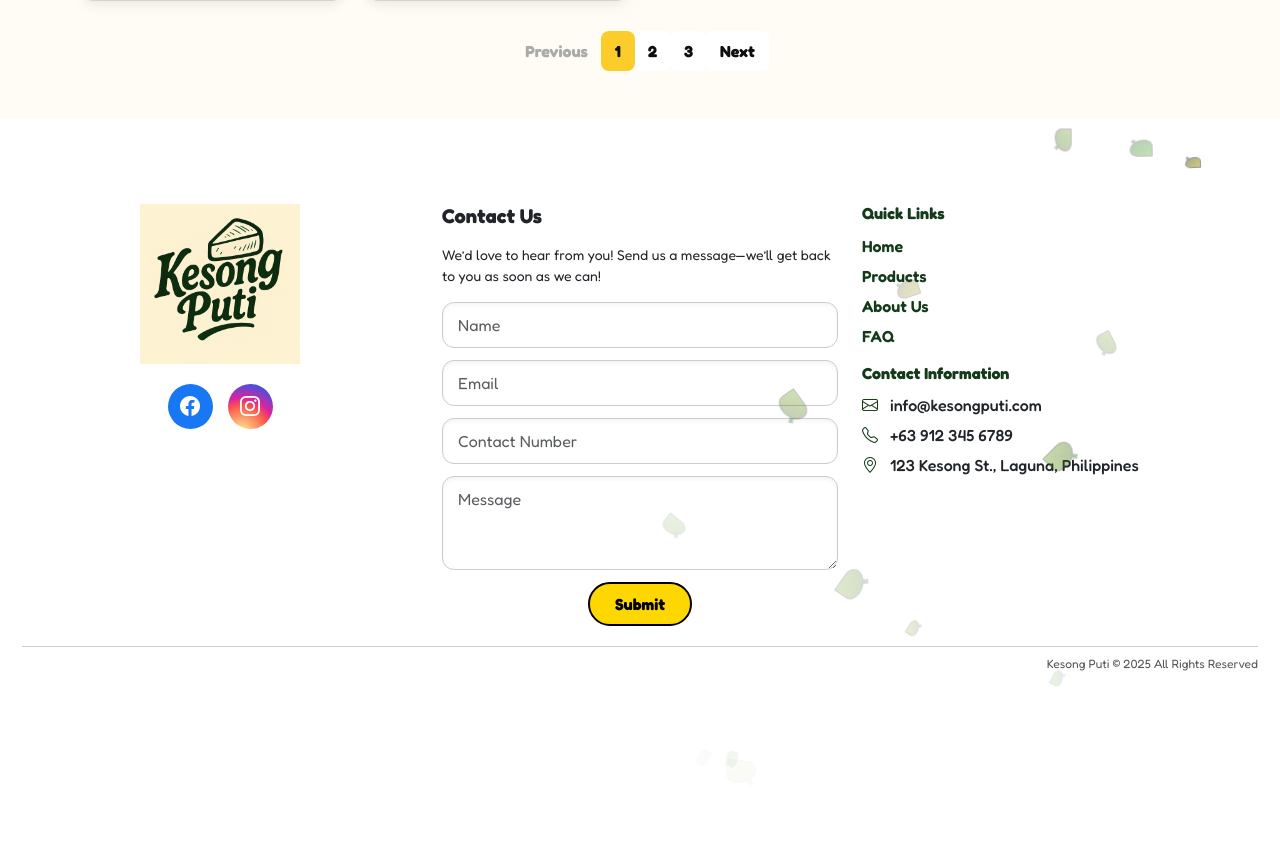
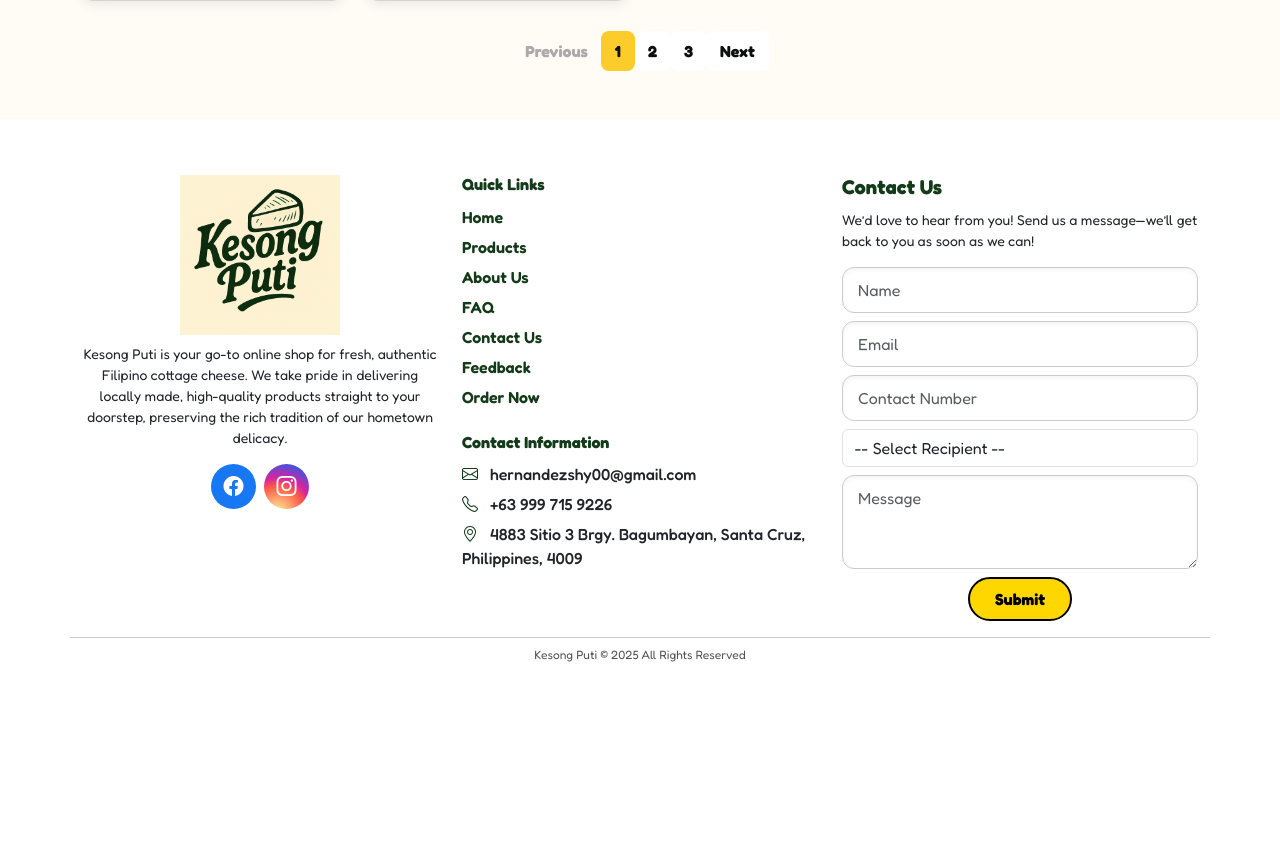
Before and after one commit to LalaineConde/KesongPuti-Website, a PHP site: page /interfaces/customer/products.php in a window 1280 px wide. Shown: the part 1594-2440 px from the top of the page. After the commit the page ends 2256 px from the top, so only its background shows below. Run offline with PHP 8.4, Linux system fonts and the light colour scheme; data comes from the database, SQL or seed files in the repository; some web fonts are replaced.

Commit message:
footer
separated the footer

```diff
--- /dev/null
+++ b/includes/footer.php
@@ -0,0 +1,164 @@
+<!DOCTYPE html>
+<html lang="en">
+  <head>
+    <meta charset="utf-8" />
+    <meta name="viewport" content="width=device-width, initial-scale=1" />
+    <title></title>
+
+    <!-- BOOTSTRAP -->
+    <link
+      href="https://cdn.jsdelivr.net/npm/bootstrap@5.3.7/dist/css/bootstrap.min.css"
+      rel="stylesheet"
+      integrity="sha384-LN+7fdVzj6u52u30Kp6M/trliBMCMKTyK833zpbD+pXdCLuTusPj697FH4R/5mcr"
+      crossorigin="anonymous"
+    >
+
+    <!-- ICONS -->
+    <link
+      href="https://cdn.jsdelivr.net/npm/bootstrap-icons/font/bootstrap-icons.css"
+      rel="stylesheet"
+    >
+
+    <!-- CSS -->
+    <link rel="stylesheet" href="../../css/styles.css" >
+  </head>
+<body>
+
+
+<!-- FOOTER -->
+<footer>
+  <div class="container footer-container">
+    <div class="row">
+      <!-- Logo & Social -->
+      <div class="col-md-4 col-sm-12 text-center footer-logo">
+        <img src="../../assets/logo.png" alt="Kesong Puti Logo" />
+        <p class="small mt-2">
+          Kesong Puti is your go-to online shop for fresh, authentic Filipino cottage cheese.
+          We take pride in delivering locally made, high-quality products straight to your
+          doorstep, preserving the rich tradition of our hometown delicacy.
+        </p>
+        <div class="social-icons d-flex justify-content-center gap-2 mt-2">
+          <a href="https://www.facebook.com/AlohaKesorbetes" target="_blank" class="social-circle facebook">
+            <i class="bi bi-facebook"></i>
+          </a>
+          <a href="https://www.instagram.com/arlene_macalinao_kesongputi/" target="_blank" class="social-circle instagram">
+            <i class="bi bi-instagram"></i>
+          </a>
+        </div>
+      </div>
+
+      <!-- Links & Contact Info -->
+      <div class="col-md-4 col-sm-12">
+        <div class="footer-links">
+          <h6 class="footer-title">Quick Links</h6>
+          <a href="#">Home</a>
+          <a href="#">Products</a>
+          <a href="#">About Us</a>
+          <a href="#">FAQ</a>
+          <a href="#">Contact Us</a>
+          <a href="#">Feedback</a>
+          <a href="#">Order Now</a>
+        </div>
+        <div class="contact-info mt-4">
+          <h6 class="footer-title mt-3">Contact Information</h6>
+          <p><a href="https://www.instagram.com/arlene_macalinao_kesongputi/" target="_blank" class="contact-info"><i class="bi bi-envelope"></i> hernandezshy00@gmail.com </a></p>
+          <p><a href="tel:+639997159226"><i class="bi bi-telephone"></i> +63 999 715 9226 </a></p>
+          <p><a href="https://maps.app.goo.gl/XhDrJM3vM9fk9WPg9" target="_blank">
+              <i class="bi bi-geo-alt"></i> 4883 Sitio 3 Brgy. Bagumbayan, Santa Cruz, Philippines, 4009
+            </a>
+          </p>
+        </div>
+      </div>
+
+<!-- Contact Form -->
+<div class="col-md-4 contact-form">
+  <h5 class="footer-title">Contact Us</h5>
+  <p class="small">
+    We’d love to hear from you! Send us a message—we’ll get back to
+    you as soon as we can!
+  </p>
+
+  <form action="save-message.php" method="POST">
+    <!-- Name -->
+    <input
+      type="text"
+      name="name"
+      class="form-control mb-2"
+      placeholder="Name"
+      required
+    />
+
+    <!-- Email -->
+    <input
+      type="email"
+      name="email"
+      class="form-control mb-2"
+      placeholder="Email"
+      required
+    />
+
+    <!-- Contact Number -->
+    <input
+      type="text"
+      name="contact"
+      class="form-control mb-2"
+      placeholder="Contact Number"
+    />
+
+    <!-- Recipient Dropdown -->
+    <select name="recipient" class="form-control mb-2" required>
+      <option value="">-- Select Recipient --</option>
+      <?php
+        require '../../connection.php';
+
+        // Fetch all super admins
+        $superQuery = "SELECT super_id, username FROM super_admin";
+        $superResult = mysqli_query($connection, $superQuery);
+
+        while ($row = mysqli_fetch_assoc($superResult)) {
+            echo '<option value="super_' . $row['super_id'] . '">'
+              . htmlspecialchars($row['username']) . ' (Super Admin)'
+              . '</option>';
+        }
+
+        // Fetch all admins
+        $adminQuery = "SELECT admin_id, username FROM admins";
+        $adminResult = mysqli_query($connection, $adminQuery);
+
+        while ($row = mysqli_fetch_assoc($adminResult)) {
+            echo '<option value="admin_' . $row['admin_id'] . '">'
+              . htmlspecialchars($row['username']) . ' (Admin)'
+              . '</option>';
+        }
+      ?>
+    </select>
+
+    <!-- Message -->
+    <textarea
+      name="message"
+      class="form-control mb-2"
+      rows="3"
+      placeholder="Message"
+      required
+    ></textarea>
+
+    <!-- Submit Button -->
+    <button type="submit" class="submit-btn mt-2">Submit</button>
+  </form>
+</div>
+
+
+    <!-- Bottom -->
+    <div class="footer-bottom text-center mt-3">
+      Kesong Puti © 2025 All Rights Reserved
+    </div>
+  </div>
+</footer>
+<!-- FOOTER -->
+
+
+<!-- FUNCTIONS -->
+
+<!-- FUNCTIONS -->
+</body>
+</html>
--- a/interfaces/customer/products.php
+++ b/interfaces/customer/products.php
@@ -199,91 +199,6 @@
     </section>
     <!-- PRODUCTS -->
 
-    <!-- FOOTER -->
-    <footer>
-      <div class="container-fluid footer-container">
-        <div id="leaves">
-          <i></i>
-          <i></i>
-          <i></i>
-          <i></i>
-          <i></i>
-          <i></i>
-          <i></i>
-          <i></i>
-          <i></i>
-          <i></i>
-          <i></i>
-          <i></i>
-          <i></i>
-          <i></i>
-          <i></i>
-        </div>
-        <div class="row gy-4">
-          <!-- Logo + Social -->
-          <div class="col-md-4 text-center footer-logo">
-            <img src="../../assets/logo.png" alt="Kesong Puti Logo" />
-            <div class="social-icons">
-              <div class="social-circle facebook">
-                <i class="bi bi-facebook"></i>
-              </div>
-              <div class="social-circle instagram">
-                <i class="bi bi-instagram"></i>
-              </div>
-            </div>
-          </div>
-
-          <!-- Contact Form -->
-          <div class="col-md-4 contact-form">
-            <h5 class="fw-bold mb-3">Contact Us</h5>
-            <p class="small">
-              We’d love to hear from you! Send us a message—we’ll get back to
-              you as soon as we can!
-            </p>
-            <form>
-              <input type="text" class="form-control" placeholder="Name" />
-              <input type="email" class="form-control" placeholder="Email" />
-              <input
-                type="text"
-                class="form-control"
-                placeholder="Contact Number"
-              />
-              <textarea
-                class="form-control"
-                rows="3"
-                placeholder="Message"
-              ></textarea>
-              <button type="submit" class="submit-btn mt-2">Submit</button>
-            </form>
-          </div>
-
-          <!-- Links & Info -->
-          <div class="col-md-4">
-            <div class="footer-links">
-              <h6 class="footer-title">Quick Links</h6>
-              <a href="#">Home</a>
-              <a href="#">Products</a>
-              <a href="#">About Us</a>
-              <a href="#">FAQ</a>
-            </div>
-            <div class="contact-info">
-              <h6 class="footer-title mt-3">Contact Information</h6>
-              <p><i class="bi bi-envelope"></i> info@kesongputi.com</p>
-              <p><i class="bi bi-telephone"></i> +63 912 345 6789</p>
-              <p>
-                <i class="bi bi-geo-alt"></i> 123 Kesong St., Laguna,
-                Philippines
-              </p>
-            </div>
-          </div>
-        </div>
-
-        <!-- Bottom -->
-        <div class="footer-bottom">Kesong Puti © 2025 All Rights Reserved</div>
-      </div>
-    </footer>
-    <!-- FOOTER -->
-
     <!-- BOOTSTRAP JS -->
     <script
       src="https://cdn.jsdelivr.net/npm/bootstrap@5.3.7/dist/js/bootstrap.bundle.min.js"
@@ -339,6 +254,6 @@
       window.onclick = (e) => { if (e.target === customerModal) customerModal.style.display = "none"; };
     </script>
 
-
+    <?php include('../../includes/footer.php'); ?>
   </body>
 </html>
```
Also changed, not shown: interfaces/customer/contact.php (+8 -7 lines).
